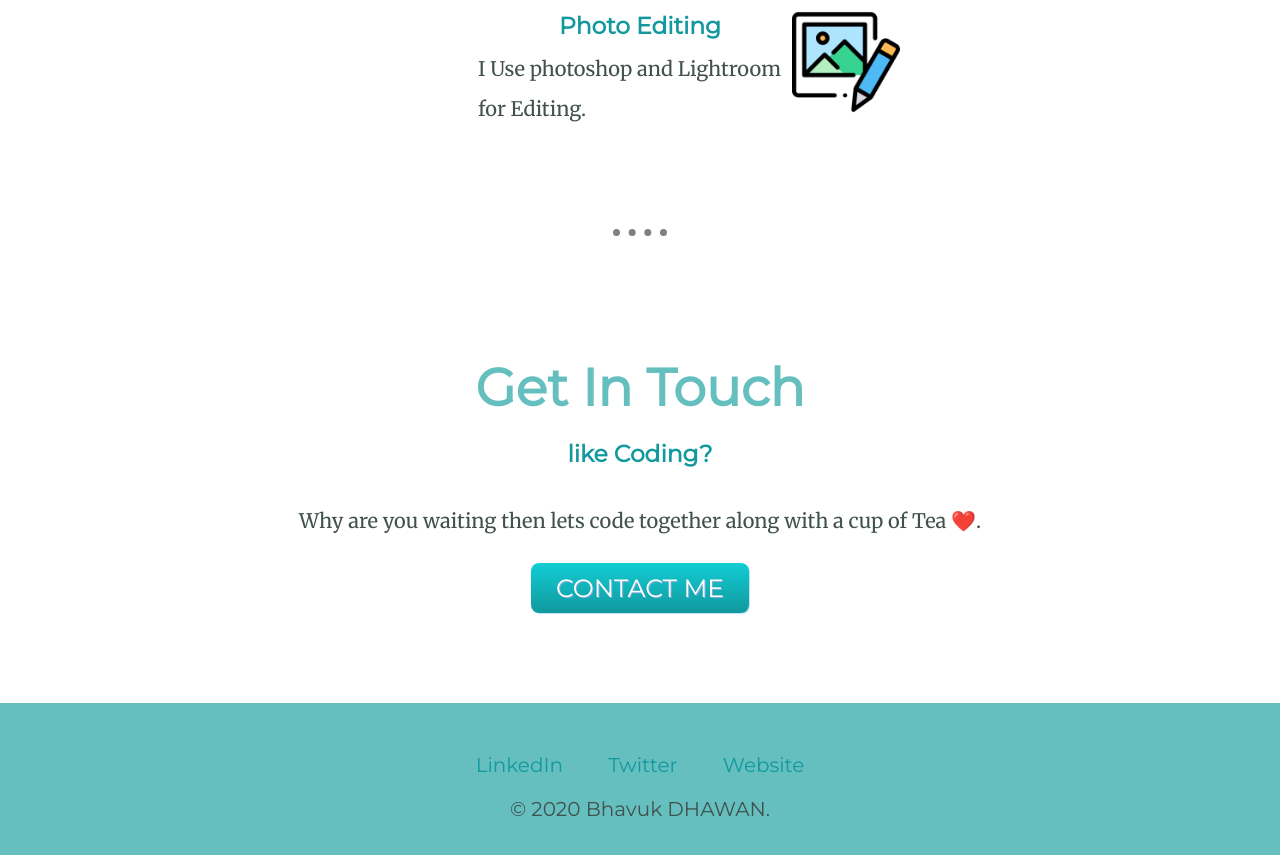
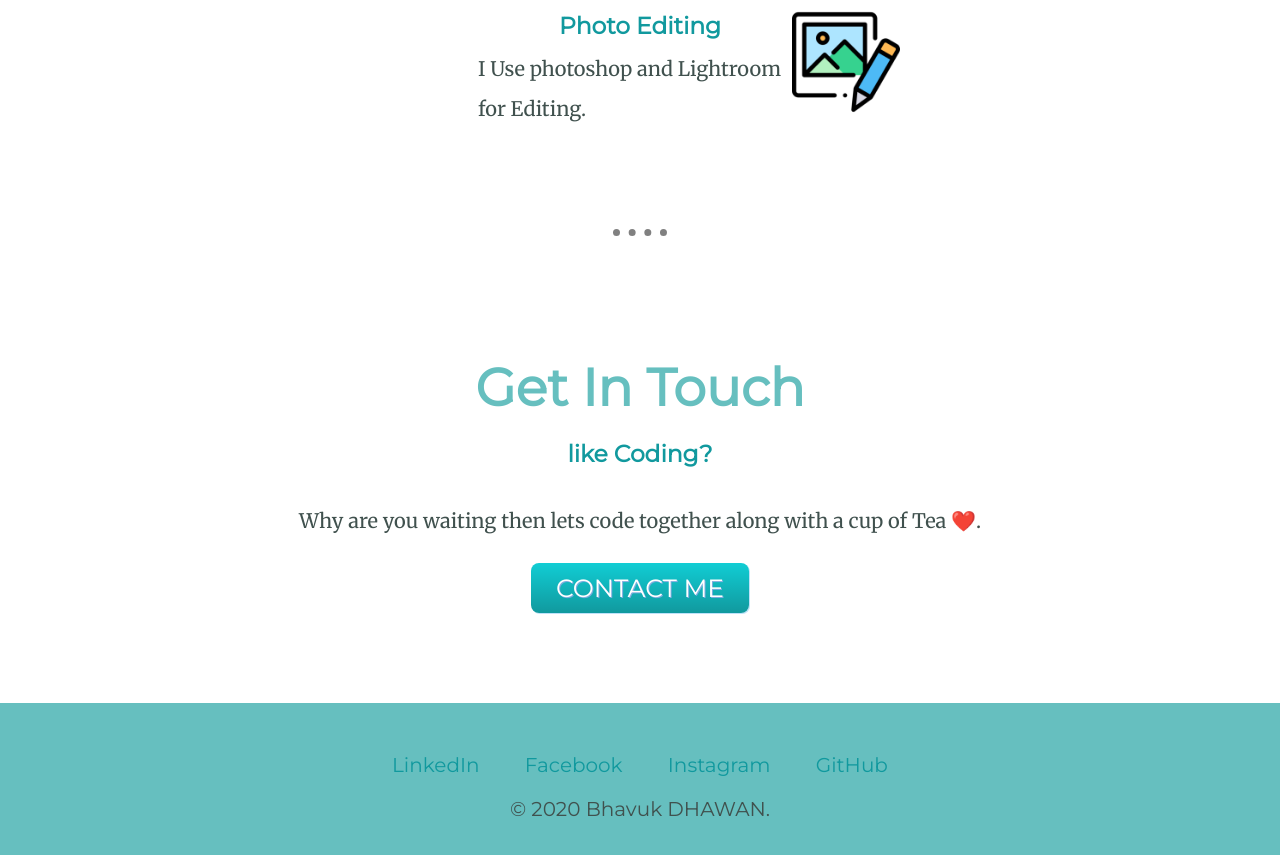
Before and after one commit to devloup4Bhavuk/CV, a plain HTML site: page index.html in a window 1280 px wide. Shown: the part 1965-2820 px from the top of the page. Drawn offline with Linux system fonts and the light colour scheme.

Commit message:
Updated footer links

```diff
--- a/index.html
+++ b/index.html
@@ -75,10 +75,11 @@
 
 
 
-      <div class="bottom-container">
-        <a class="footer-link" href="https://www.linkedin.com/">LinkedIn</a>
-        <a class="footer-link" href="https://twitter.com/">Twitter</a>
-        <a class="footer-link" href="https://www.instagram.com/">Website</a>
+     <div class="bottom-container">
+        <a class="footer-link" href="https://www.linkedin.com/in/bhavuk-dhawan-739242146">LinkedIn</a>
+        <a class="footer-link" href="https://www.facebook.com/bhavuk.daone">Facebook</a>
+        <a class="footer-link" href="https://www.instagram.com/bhavuk_dhawan/">Instagram</a>
+        <a class="footer-link" href="https://github.com/devloup4Bhavuk">GitHub</a>
         <p>© 2020 Bhavuk DHAWAN.</p>
       </div>
 
```
